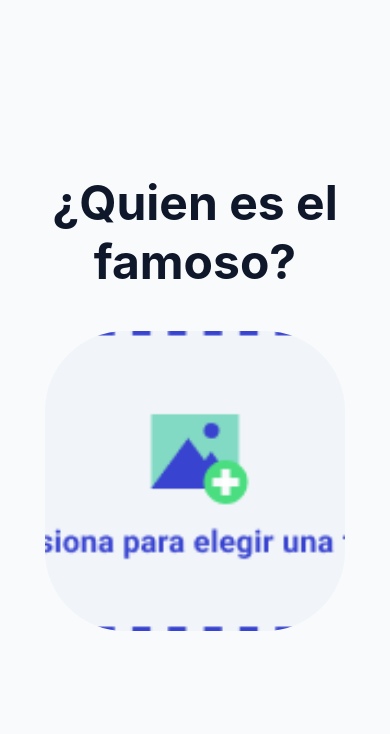
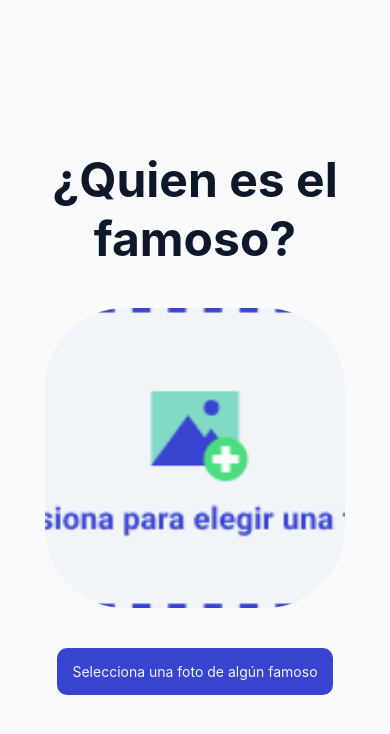
Before and after one commit to MarioHaro50/nomada-proyect, a React Native app: screen / in a window 390 px wide. Shown: the top 734 px of the page. Built offline with nearby package versions, Linux system fonts and the light colour scheme.

Commit message:
Mensaje en pantalla principal

```diff
--- a/App.jsx
+++ b/App.jsx
@@ -18,6 +18,8 @@ export default function App() {
   const [imgActor, setImgActor] = useState("");
   const [popularity, setPopularity] = useState('');
   const [errorsito, setErrorsito] = useState('');
+  const [mensajito, setMensajito] = useState('Selecciona una foto de algún famoso');
+  const [type, setType] = useState ('ok');
 
 
   //! ESTA FUNCION PIDE PERMISOS PARA PODER TENER ACCESO A TUS IMAGENES
@@ -25,7 +27,7 @@ export default function App() {
 
     setIsPending(true);
 
-    setImg(null);
+    setImg(require('./assets/select.png'));
 
     let resultadoPermisos = await ImagePicker.requestMediaLibraryPermissionsAsync();
 
@@ -41,6 +43,8 @@ export default function App() {
     }
 
     setImg({uri: pickerResult.uri});
+    setType('ok')
+    setMensajito('Obteniendo...');
 
     let imgObject = {
       uri: pickerResult.uri,
@@ -65,6 +69,7 @@ export default function App() {
       const datos = await resultado.json();
 
       setNombreActor(datos.actorName);
+
       obtenerInfo(datos.actorName);
 
       setErrorsito(datos.error);
@@ -73,7 +78,9 @@ export default function App() {
       setModal(true);
       setIsPending(false);
     } catch (e) {
-      console.log('Se exedió el número de peticiones');
+
+      setMensajito('Error desconocido, vuelva a intentarlo');
+      setType('error');
     }
 
   }
@@ -97,7 +104,8 @@ export default function App() {
 
       setIsPending(false);
     } catch (e) {
-      console.log('Se exedió el número de peticiones');
+      setMensajito('Error desconocido, vuelva a intentarlo');
+      setType('error');
     }
 
   }
@@ -123,11 +131,23 @@ export default function App() {
         });
 
       });
+
+      setMensajito('Selecciona una foto de algún famoso');
+      setType('ok');
     } catch(e) {
-      if(e.messsage !== "undefined is not a function"){
-        ToastAndroid.show(errorsito, ToastAndroid.SHORT);
+      if(e.messsage === "undefined is not a function (near '...datosActor.map...')"){
+        setMensajito('Error desconocido, vuelva a intentarlo');
+        setType('error');
+        console.log(e.message);
+      } else if(errorsito === "InvalidImageFormatException: Request has invalid image format") {
+        setMensajito('Solo se permite imagenes en formato .JPG o .PNG');
+        setType('error');
+        console.log(e.message);
       } else {
-        ToastAndroid.show(e.messsage, ToastAndroid.SHORT);
+        // ToastAndroid.show(e.messsage, ToastAndroid.SHORT);
+        setMensajito(errorsito);
+        setType('error');
+        console.log(e.message);
       }
       setModal(false);
     }
@@ -143,7 +163,7 @@ export default function App() {
       <TouchableOpacity onPress={abrirImagenAsync}>
         <Image style={styles.img} source={img !== null ? {uri:img.uri} : require('./assets/select.png')}/>
       </TouchableOpacity>
-
+      <Text style={type !== 'error' ? styles.alertaOk : styles.alertaErr}>{mensajito}</Text>
       <StatusBar style="auto" />
       { img ? (
           <>
@@ -152,7 +172,11 @@ export default function App() {
                 <Modal
                   styles={styles.modal}
                   animationType='slide'
-                  onDismiss={() => console.log('Cerrando modal')}
+                  onDismiss={() => {
+                    setMovies([]);
+                    setDatosActor({});
+                    setNombreActor("");
+                  }}
                   onShow={ordenarInfo}
                   // transparent
                   visible={modal}
@@ -168,7 +192,6 @@ export default function App() {
                         <TouchableOpacity
                           onPress={()=> {
                             setMovies([]);
-                            setImg(null);
                             setDatosActor({});
                             setNombreActor("");
                             setModal(false);
@@ -259,6 +282,20 @@ const styles = StyleSheet.create({
     // resizeMode: 'contain'
   },
 
+  alertaOk: {
+    backgroundColor: '#3843d0',
+    color: '#f1f5f9',
+    padding: 15,
+    borderRadius:10
+  },
+
+  alertaErr: {
+    backgroundColor: '#F75555',
+    color: '#f1f5f9',
+    padding: 15,
+    borderRadius:10
+  },
+
   botonContainer: {
     display: 'flex',
     alignItems: 'flex-start'
```
